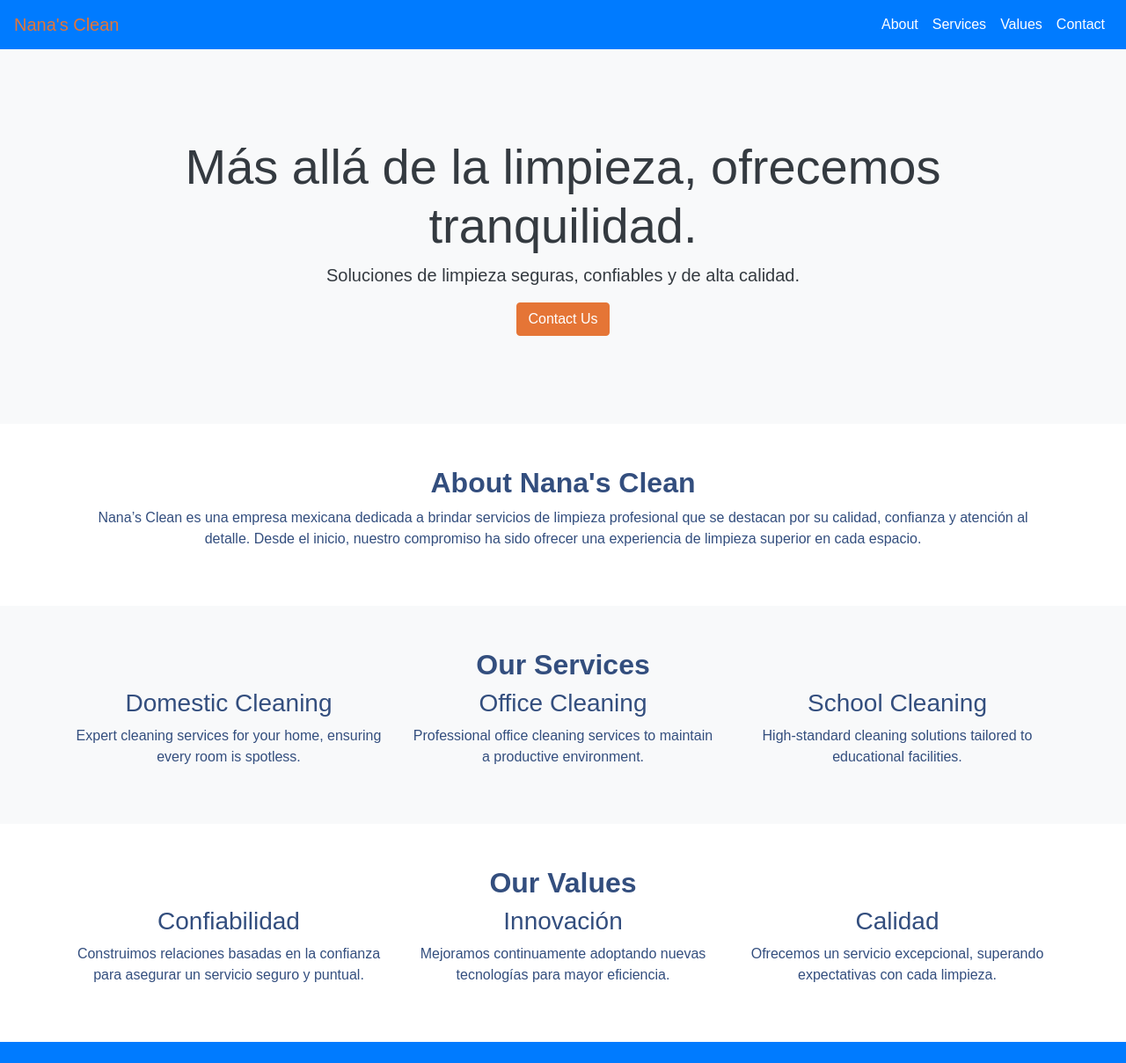
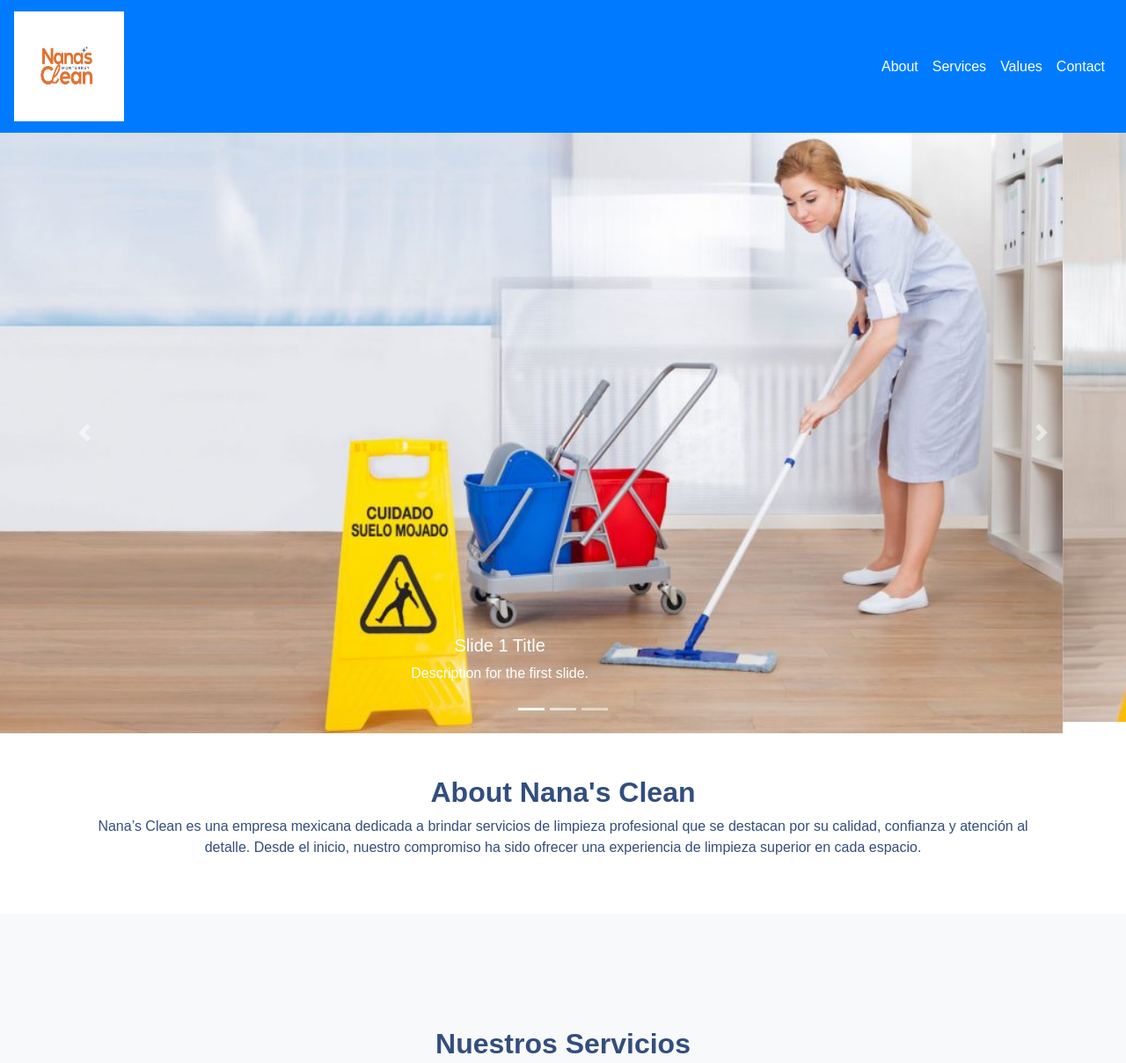
Before and after one commit to salog0d/nanaslanding, a plain HTML site: page index.html in a window 1280 px wide. Shown: the top 1209 px of the page at 88% size. Drawn offline with nearby package versions, Linux system fonts and the light colour scheme.

Commit message:
se creo el slider principal, banco de imagenes actualizado faltan imagenes mas nitidas se expandio info de servicios

```diff
--- a/index.html
+++ b/index.html
@@ -11,7 +11,10 @@
 
    <!-- Navbar -->
 <nav class="navbar navbar-expand-lg navbar-dark bg-primary">
-        <a class="navbar-brand" href="#">Nana's Clean</a>
+    <a class="navbar-brand" href="#">
+        <img src="assets/logo_nanas.PNG" alt="Nana's Clean Logo" width="125" height="125" class="d-inline-block align-top">
+
+    </a>
     <button class="navbar-toggler" type="button" data-toggle="collapse" data-target="#navbarNav" aria-controls="navbarNav" aria-expanded="false" aria-label="Toggle navigation">
         <span class="navbar-toggler-icon"></span>
     </button>
@@ -25,14 +28,47 @@
     </div>
 </nav>
 
-    <!-- Hero Section -->
-    <section class="hero bg-light text-center text-dark">
-        <div class="container">
-            <h1 class="display-4">Más allá de la limpieza, ofrecemos tranquilidad.</h1>
-            <p class="lead">Soluciones de limpieza seguras, confiables y de alta calidad.</p>
-            <a href="#contact" class="btn btn-primary">Contact Us</a>
+
+<div id="carouselExampleIndicators" class="carousel slide" data-ride="carousel">
+    <ol class="carousel-indicators">
+        <li data-target="#carouselExampleIndicators" data-slide-to="0" class="active"></li>
+        <li data-target="#carouselExampleIndicators" data-slide-to="1"></li>
+        <li data-target="#carouselExampleIndicators" data-slide-to="2"></li>
+    </ol>
+    <div class="carousel-inner">
+        <div class="carousel-item active">
+            <img class="d-block w-100" src="assets/slider1.jpg" alt="First slide">
+            <div class="carousel-caption d-none d-md-block">
+                <h5>Slide 1 Title</h5>
+                <p>Description for the first slide.</p>
             </div>
-    </section>
+        </div>
+        <div class="carousel-item">
+            <img class="d-block w-100" src="assets/slider2.jpg" alt="Second slide">
+            <div class="carousel-caption d-none d-md-block">
+                <h5>Slide 2 Title</h5>
+                <p>Description for the second slide.</p>
+            </div>
+        </div>
+        <div class="carousel-item">
+            <img class="d-block w-100" src="assets/slider3.webp" alt="Third slide">
+            <div class="carousel-caption d-none d-md-block">
+                <h5>Slide 3 Title</h5>
+                <p>Description for the third slide.</p>
+            </div>
+        </div>
+    </div>
+    <a class="carousel-control-prev" href="#carouselExampleIndicators" role="button" data-slide="prev">
+        <span class="carousel-control-prev-icon" aria-hidden="true"></span>
+        <span class="sr-only">Previous</span>
+    </a>
+    <a class="carousel-control-next" href="#carouselExampleIndicators" role="button" data-slide="next">
+        <span class="carousel-control-next-icon" aria-hidden="true"></span>
+        <span class="sr-only">Next</span>
+    </a>
+</div>
+
+
 
     <!-- About Section -->
     <section id="about" class="py-5">
@@ -45,23 +81,27 @@
    <!-- Services Section -->
    <section id="services" class="bg-light py-5">
     <div class="container">
-            <h2 class="text-center text-primary">Our Services</h2>
+        <h2 class="section-heading">Nuestros Servicios</h2>
         <div class="row">
             <div class="col-md-4 text-center">
-                    <h3>Domestic Cleaning</h3>
-                    <p>Expert cleaning services for your home, ensuring every room is spotless.</p>
+                <img src="assets/domestic.jpg" alt="Domestic Cleaning" class="img-fluid mb-3" style="border-radius: 8px;">
+                <h3>Limpieza Doméstica</h3>
+                <p>Servicios de limpieza expertos para tu hogar, enfocados en dejar cada habitación impecable. Nos ocupamos de limpiar a fondo todas las áreas, incluyendo salas, cocinas, baños y dormitorios, asegurando un ambiente fresco y saludable. Con atención al detalle y productos de alta calidad, nuestro equipo transforma tu hogar en un espacio limpio y acogedor, ideal para disfrutar y relajarse.</p>
             </div>
             <div class="col-md-4 text-center">
-                    <h3>Office Cleaning</h3>
-                    <p>Professional office cleaning services to maintain a productive environment.</p>
+                <img src="assets/office.jpg" alt="Office Cleaning" class="img-fluid mb-3" style="border-radius: 8px;">
+                <h3>Limpieza de Oficinas</h3>
+                <p>Servicios de limpieza profesional para oficinas, enfocados en crear un espacio limpio y productivo. Nos aseguramos de realizar una limpieza exhaustiva de escritorios, áreas comunes, baños y superficies de alto contacto, promoviendo un ambiente más saludable. Con opciones de horario flexible, nuestro equipo ofrece resultados impecables que mejoran tanto el bienestar de los empleados como la impresión de los clientes.</p>
             </div>
             <div class="col-md-4 text-center">
-                    <h3>School Cleaning</h3>
-                    <p>High-standard cleaning solutions tailored to educational facilities.</p>
+                <img src="assets/school.jpg" alt="School Cleaning" class="img-fluid mb-3" style="border-radius: 8px;">
+                <h3>Limpieza de Escuelas</h3>
+                <p>Servicios de limpieza de altos estándares, adaptados a las necesidades específicas de centros educativos. Nuestro equipo garantiza una limpieza profunda en aulas, pasillos, áreas comunes y superficies de contacto frecuente, promoviendo un ambiente seguro y saludable para estudiantes y personal. Con un enfoque en la higiene y la prevención, ofrecemos soluciones que cumplen con los requisitos más exigentes de limpieza.</p>
             </div>
         </div>
     </div>
 </section>
+
 
     <!-- Values Section -->
     <section id="values" class="py-5">
--- a/styles.css
+++ b/styles.css
@@ -47,3 +47,9 @@ section h2 {
     background-color: #ffffff;
     color: #334e7e;
 }
+
+.section-heading {
+    margin: 80px;
+    text-align: center;
+    color: #334e7e; /* Adjust based on your primary color */
+}
```
Also changed, not shown: assets/domestic.jpg (added), assets/logo_nanas.PNG (added), assets/office.jpg (added), assets/school.jpg (added), assets/slider1.jpg (added), assets/slider2.jpg (added), assets/slider3.webp (added). Lines whose indentation alone changed are shown as unchanged.
